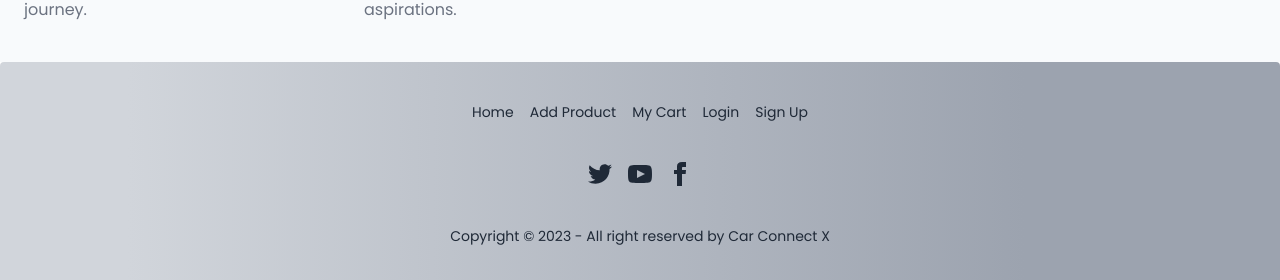
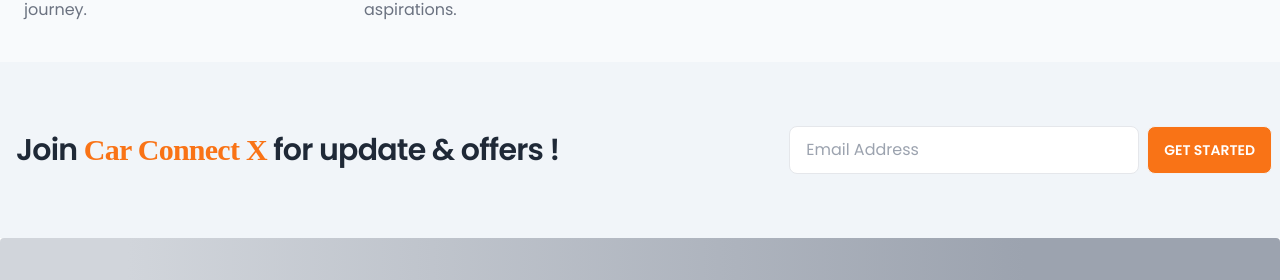
Before and after one commit to Sadid-Hasan/brand-shop-client, a React (Vite) app: page / in a window 1280 px wide. Shown: the part 2654-2934 px from the top of the page. Built offline with nearby package versions, Linux system fonts and the light colour scheme; a web font is replaced by a local one.

Commit message:
Mewsletter Section Done

```diff
--- a/src/components/Newsletter.jsx
+++ b/src/components/Newsletter.jsx
@@ -1,9 +1,24 @@
-import React from 'react';
 
 const Newsletter = () => {
     return (
         <div>
-            <h1>This is news letter</h1>
+           <section class="bg-slate-100 dark:bg-gray-900 font-poppins">
+    <div class="container px-4 py-16 mx-auto lg:flex lg:items-center lg:justify-between">
+        <h2 class="text-2xl font-poppins font-semibold tracking-tight text-gray-800 xl:text-3xl dark:text-white">
+            Join <span className=' font-cursive font-bold text-orange-500'>Car Connect X</span> for update & offers !
+        </h2>
+
+        <div class="mt-8 lg:mt-0">
+            <div class="flex flex-col space-y-3 sm:space-y-0 sm:flex-row sm:-mx-2">
+                <input id="email" type="text" class="px-4 py-2 text-gray-700 bg-white border border-gray-200 rounded-lg sm:mx-2 dark:bg-gray-900 dark:text-gray-300 dark:border-gray-600 focus:border-orange-400 dark:focus:border-orange-400 focus:ring-orange-300 focus:outline-none focus:ring focus:ring-opacity-40" placeholder="Email Address"/>
+
+                <button class="btn bg-orange-500  hover:bg-orange-400 focus:outline-none  text-white">
+                    Get Started
+                </button>
+            </div>
+        </div>
+    </div>
+</section>
         </div>
     );
 };
--- a/src/pages/Home.jsx
+++ b/src/pages/Home.jsx
@@ -1,6 +1,7 @@
 import Banner from '../components/Banner';
 import Brand from '../components/Brand';
 import Feature from '../components/Feature';
+import Newsletter from '../components/Newsletter';
 
 const Home = () => {
   return (
@@ -8,6 +9,7 @@
       <Banner></Banner>
       <Brand></Brand>
       <Feature></Feature>
+      <Newsletter></Newsletter>
     </div>
   );
 };
```
